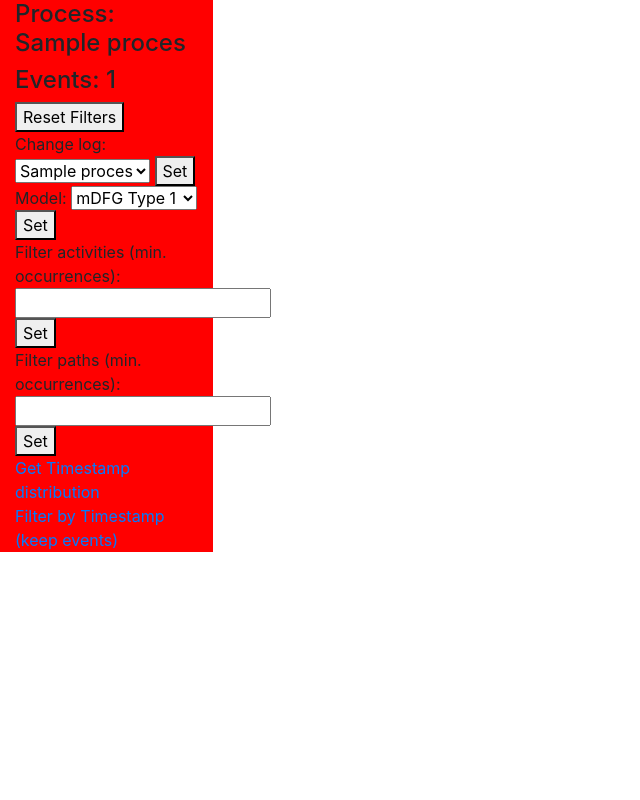
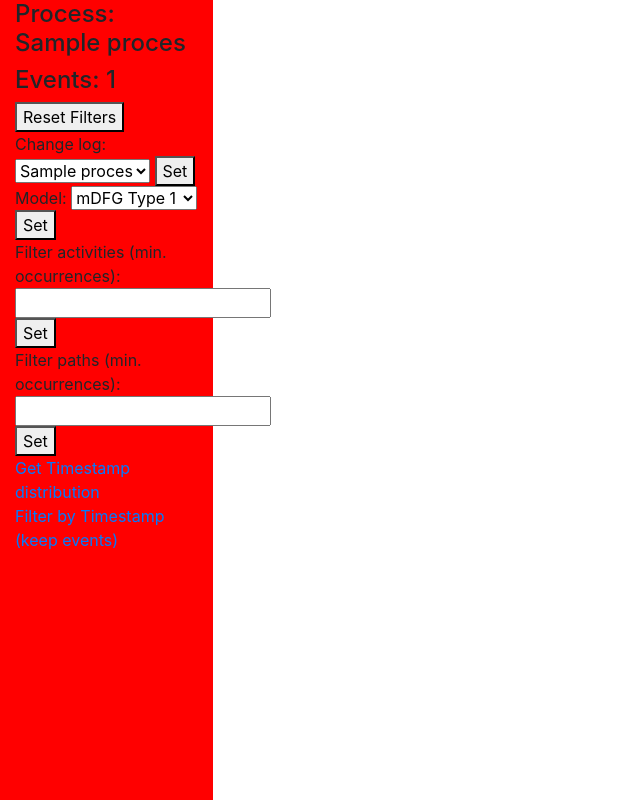
Before and after one commit to Javert899/pm4py-mdl, a Flask app: template templates/process_view.html in a window 1280 px wide. Shown: the whole page, without its empty margins (0-640 px from the left). Run offline with Flask 2, Linux system fonts and the light colour scheme; the template is opened without the code that fills it: most values are stand-ins (such as "Sample title", 1, 10 or a date in 2020); parts of the project's set-up code (start-up, migrations or seed data) failed here and were passed over.

Commit message:
Stylish changes

```diff
--- a/templates/process_view.html
+++ b/templates/process_view.html
@@ -6,8 +6,8 @@
 </head>
 <body>
 <div class="container-fluid">
-    <div class="row">
-      <div class="col-2" style="background-color: red;">
+    <div class="row" style="height: 100%">
+      <div class="h-100 col-2" style="background-color: red;">
           <div>
               <h4>Process: {{Process.name}}</h4>
           </div>
@@ -48,8 +48,8 @@
               <a href="javascript:filterByTimestamp()">Filter by Timestamp (keep events)</a>
           </div>
       </div>
-      <div class="col-10">
-          <div id="svgWithInnerHtml">
+      <div class="h-100 col-10">
+          <div id="svgWithInnerHtml" style="height: 100%; overflow: scroll">
 
           </div>
       </div>
```
